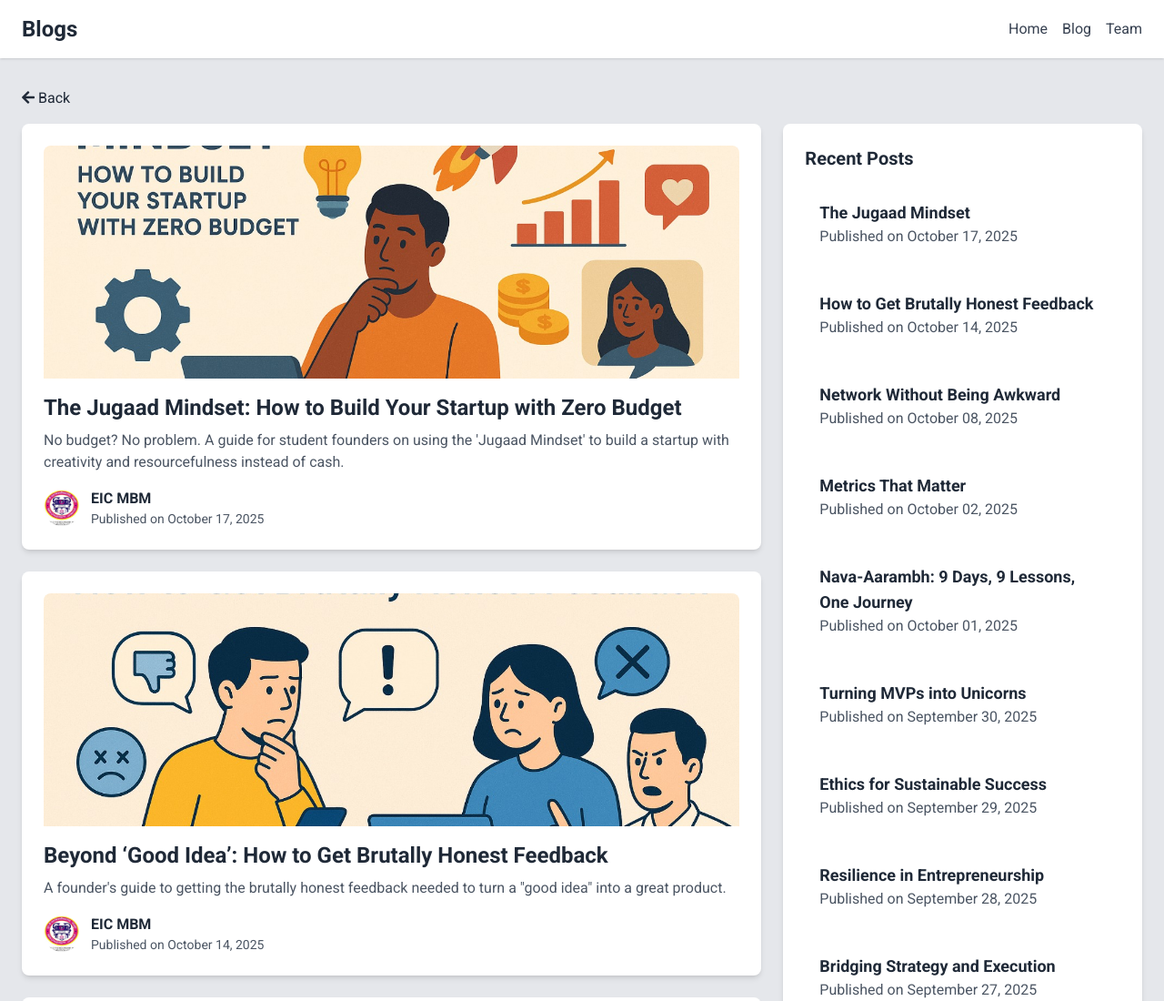
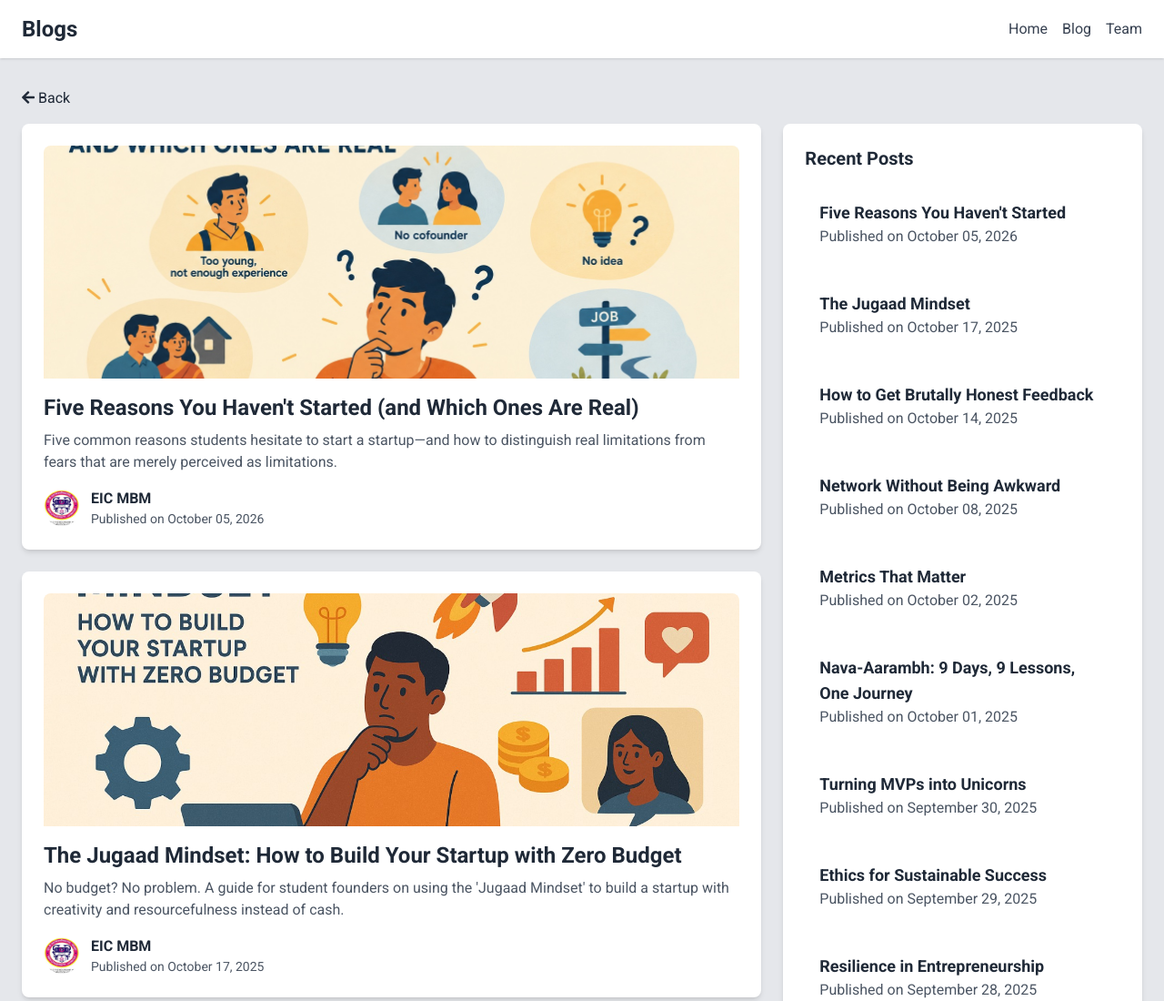
Before and after one commit to eicmbmu/EIC-Website, a plain HTML site: page blog_page/blog_home_page.html in a window 1280 px wide. Shown: the top 1100 px of the page at 91% size. Drawn offline with nearby package versions, Linux system fonts and the light colour scheme.

Commit message:
Added blog 22
Added a new blog post about reasons for not starting a startup, including author details and publication date.

```diff
--- a/blog_page/blog_home_page.html
+++ b/blog_page/blog_home_page.html
@@ -81,6 +81,34 @@
         </div>
         <div class="grid grid-cols-1 md:grid-cols-3 gap-6">
             <div class="md:col-span-2">
+<a href="blogs/blog22.html" style="cursor: pointer;">
+    <article
+        class="bg-white p-6 rounded-lg shadow-md mb-6 hover:shadow-lg transition-shadow duration-300 hover:bg-gray-100 hover-grow">
+        <img alt="A visual representation of Five Reasons You Haven't Started"
+            class="w-full h-64 object-cover rounded-t-lg" height="400" src="blogs/blog22.jpeg"
+            width="600" />
+        <div class="mt-4">
+            <h2 class="text-2xl font-bold text-gray-800">
+                Five Reasons You Haven't Started (and Which Ones Are Real)
+            </h2>
+            <p class="text-gray-600 mt-2">
+                Five common reasons students hesitate to start a startup—and how to distinguish real limitations from fears that are merely perceived as limitations.
+            </p>
+            <div class="mt-4 flex items-center">
+                <img alt="Author's profile picture" class="w-10 h-10 rounded-full" height="40"
+                    src="../eiclogo.jpeg" width="40" />
+                <div class="ml-3">
+                    <p class="text-gray-800 font-bold">
+                        EIC MBM
+                    </p>
+                    <p class="text-gray-600 text-sm">
+                        Published on October 05, 2026
+                    </p>
+                </div>
+            </div>
+        </div>
+    </article>
+</a>
                 <a href="blogs/blog21.html" style="cursor: pointer;">
                     <article
                         class="bg-white p-6 rounded-lg shadow-md mb-6 hover:shadow-lg transition-shadow duration-300 hover:bg-gray-100 hover-grow">
@@ -687,6 +715,17 @@
                 <h2 class="text-xl font-bold text-gray-800 mb-4">
                     Recent Posts
                 </h2>
+<a class="block mb-4 hover:bg-gray-100 p-4 rounded-lg transition duration-300"
+    href="blogs/blog22.html">
+    <div>
+        <h3 class="text-lg font-bold text-gray-800">
+            Five Reasons You Haven't Started
+        </h3>
+        <p class="text-gray-600">
+            Published on October 05, 2026
+        </p>
+    </div>
+</a>
                 <a class="block mb-4 hover:bg-gray-100 p-4 rounded-lg transition duration-300" href="blogs/blog21.html">
                     <div>
                         <h3 class="text-lg font-bold text-gray-800">
```
